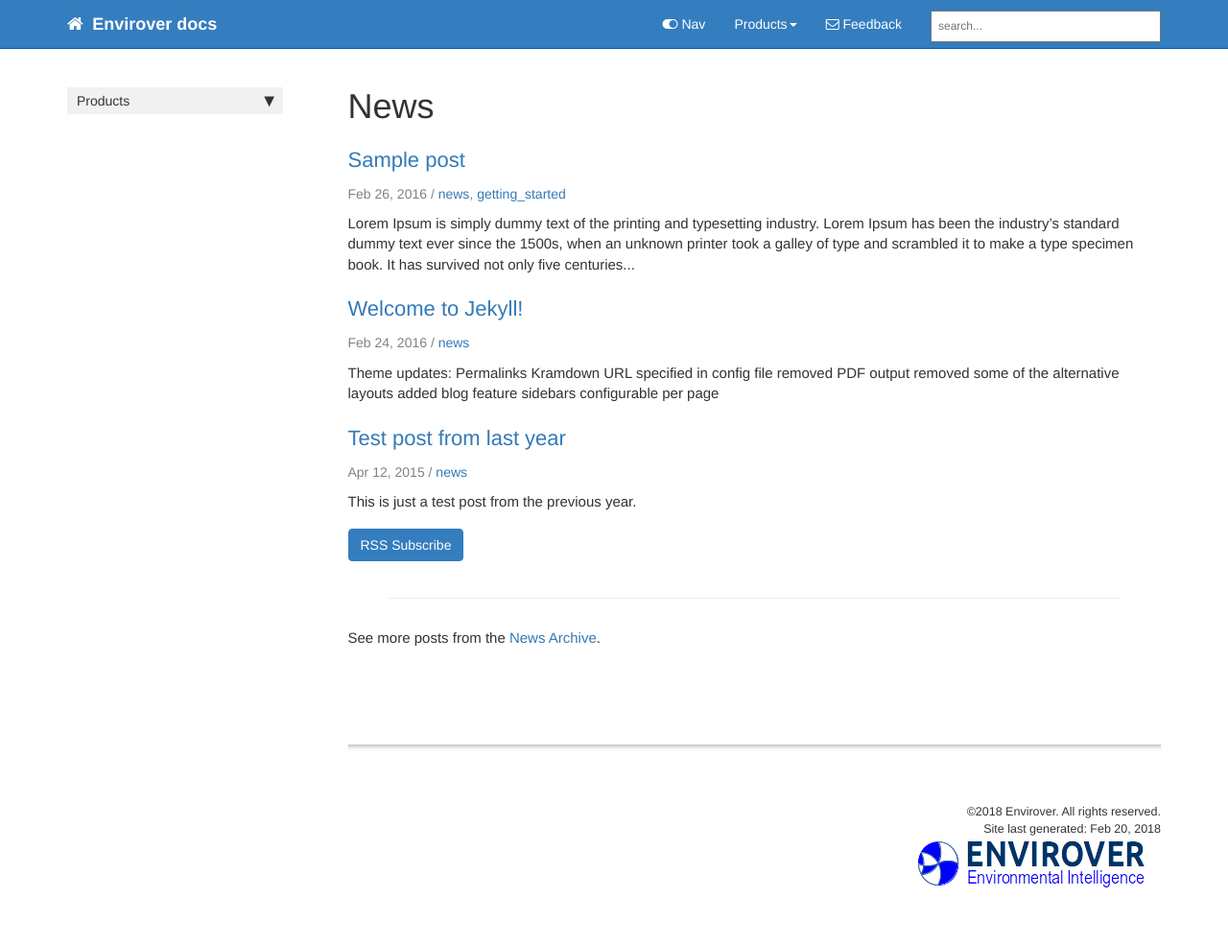
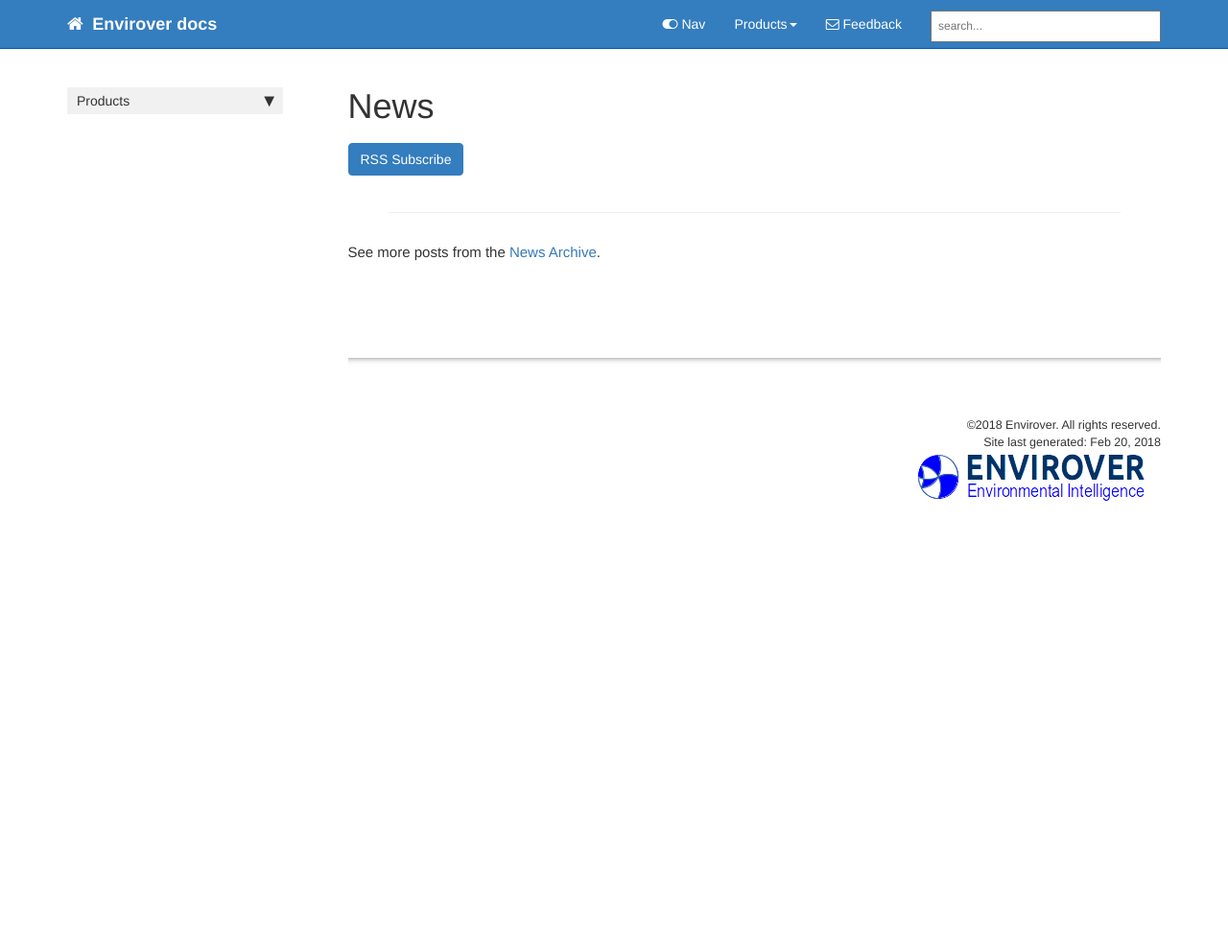
Before and after one commit to envirover/spldocs, a Jekyll site: the page built from pages/news/news.html, in a window 1280 px wide. Shown: the whole page at 96% size. Built offline with Jekyll 4.4.1, drawn with Linux system fonts in a browser that asks for light colours; nearby versions of some CDN libraries; comment, search, counter and statistics services are not loaded; after the commit the page ends 900 px from its top, so only the background shows below that.

```diff
--- a/_posts/2015-04-12-test-post-last-year.md
+++ /dev/null
@@ -1,10 +0,0 @@
----
-title:  "Test post from last year"
-categories: jekyll update
-permalink: test-post-from-last-year.html
-tags: [news]
----
-
-This is just a test post from the previous year.
-
-{% include links.html %}
--- a/_posts/2016-02-24-first-post.md
+++ /dev/null
@@ -1,19 +0,0 @@
----
-title:  "Welcome to Jekyll!"
-categories: jekyll update
-permalink: myupdate.html
-tags: [news]
----
-
-
-Theme updates:
-
-- Permalinks
-- Kramdown
-- URL specified in config file
-- removed PDF output
-- removed some of the alternative layouts
-- added blog feature
-- sidebars configurable per page
-
-{% include links.html %}
--- a/_posts/2016-02-26-sample-post-jekyll.md
+++ /dev/null
@@ -1,17 +0,0 @@
----
-title:  "Sample post"
-published: true
-permalink: samplepost.html
-summary: "This is some summary frontmatter for my sample post."
-tags: [news, getting_started]
----
-
-Lorem Ipsum is simply dummy text of the printing and typesetting industry. Lorem Ipsum has been the industry's standard dummy text ever since the 1500s, when an unknown printer took a galley of type and scrambled it to make a type specimen book. It has survived not only five centuries
-
-## Heading
-
-but also the leap into electronic typesetting, remaining essentially unchanged. It was popularised in the 1960s with the release of Letraset sheets containing Lorem Ipsum passages, and more recently with desktop publishing software like Aldus PageMaker including versions of Lorem Ipsum.
-
-Lorem Ipsum is simply dummy text of the printing and typesetting industry. Lorem Ipsum has been the industry's standard dummy text ever since the 1500s, when an unknown printer took a galley of type and scrambled it to make a type specimen book. It has survived not only five centuries
-
-{% include links.html %}
```
Also changed, not shown: pages/nvi/nvi.md (+2 -2 lines), pages/spl/sploperation.md (+14 -2 lines).
